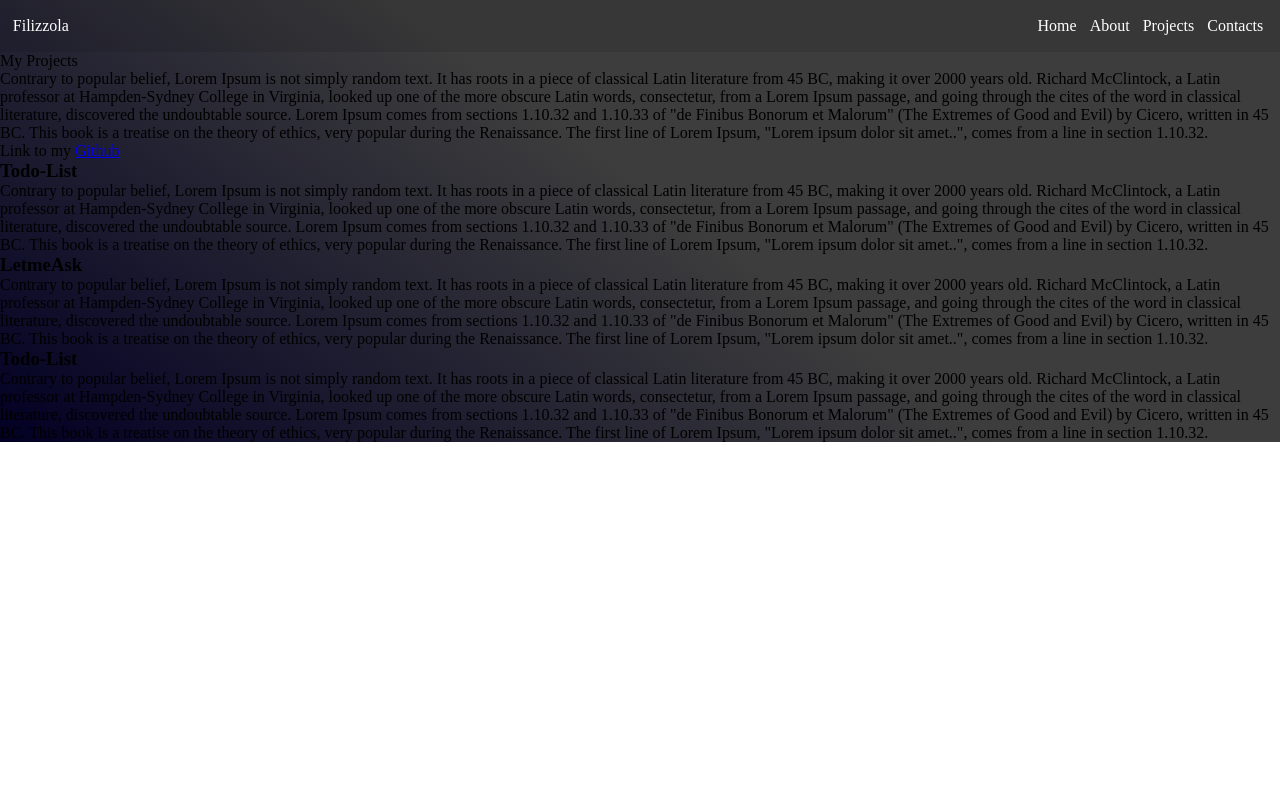
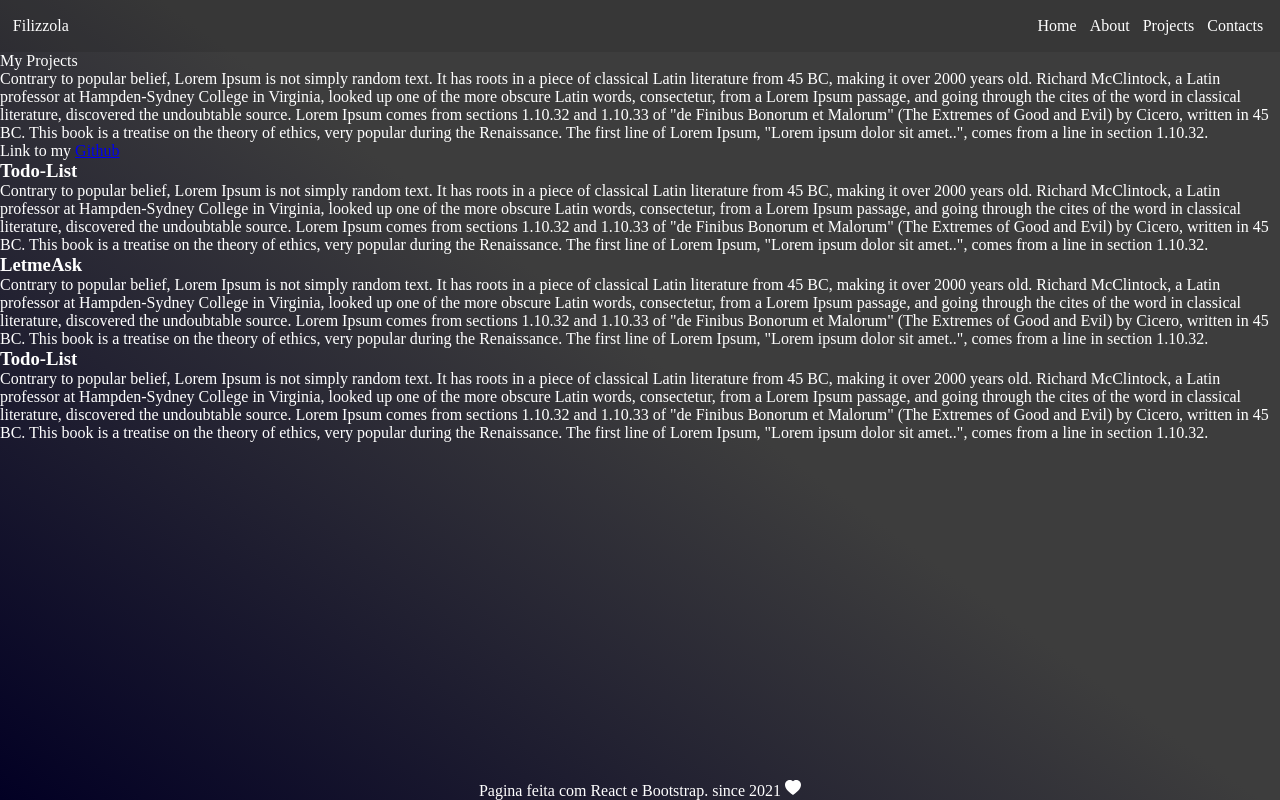
Before and after one commit to juliofilizzola/juliofilizzola-portfolio, a React (Create React App) app: page /projects in a window 1280 px wide. Built offline with nearby package versions, Linux system fonts and the light colour scheme.

Commit message:
editi page projects

```diff
--- a/src/app.scss
+++ b/src/app.scss
@@ -5,8 +5,10 @@
 }
 
 body {
+  color: #fff;
   background: rgb(2,0,36);
   background: linear-gradient(36deg, rgba(2,0,36,1) 0%, rgba(61,61,61,1) 53%);
   background-size: cover;
-  background-repeat: no-repeat
+  background-repeat: no-repeat;
+  height: 100vh;
 }
--- a/src/pages/Projects.jsx
+++ b/src/pages/Projects.jsx
@@ -1,5 +1,6 @@
 import Footer from "../components/Footer"
 import Header from "../components/Header"
+import './projects.scss';
 
 
 function Projects() {
```
Also changed, not shown: src/pages/projects.scss (added).
